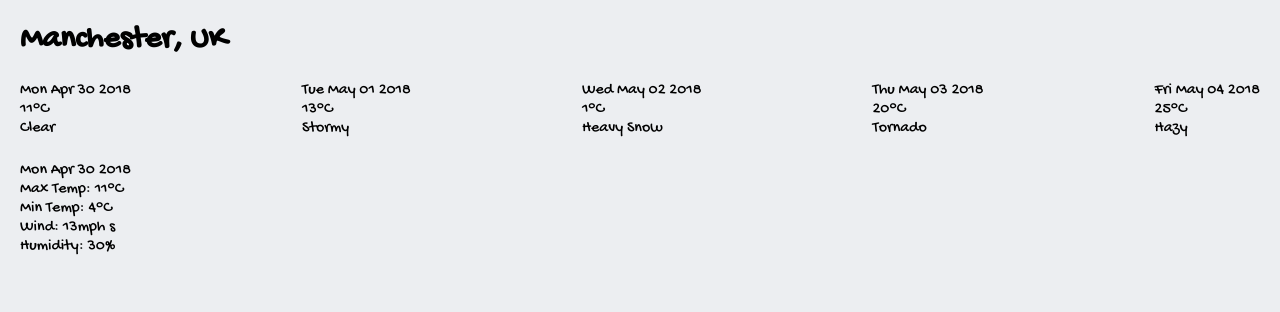
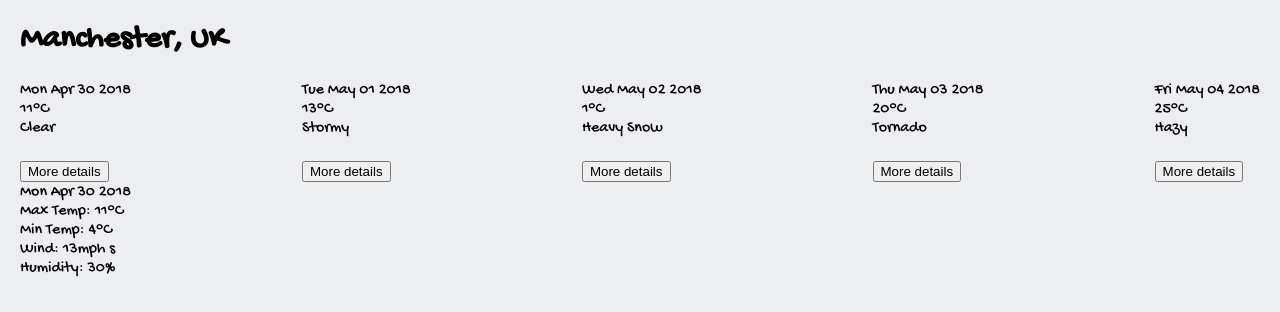
Before and after one commit to C-Marfil/weather-app, a React (Create React App) app: page / in a window 1280 px wide. Shown: the top 312 px of the page. Built offline with nearby package versions, Linux system fonts and the light colour scheme; some icons are missing.

Commit message:
added state hooks and event handlers

```diff
--- a/src/components/App.jsx
+++ b/src/components/App.jsx
@@ -1,4 +1,4 @@
-import React from "react";
+import React, { useState } from "react";
 import PropTypes from "prop-types";
 import LocationDetails from "./LocationDetails";
 import ForecastSummaries from "./ForecastSummaries";
@@ -6,12 +6,23 @@
 import "../styles/App.css";
 
 function App({ location, forecasts }) {
+  const [selectedDate, setSelectedDate] = useState(forecasts[0].date);
+
+  const selectedForecast = forecasts.find(
+    (forecast) => forecast.date === selectedDate
+  );
+
+  const handleForecastSelect = (date) => setSelectedDate(date);
+
   const { city, country } = location || {};
   return (
     <div className="weather-app">
       <LocationDetails city={city} country={country} />
-      <ForecastSummaries forecasts={forecasts} />
-      <ForecastDetails forecast={forecasts[0]} />
+      <ForecastSummaries
+        onForecastSelect={handleForecastSelect}
+        forecasts={forecasts}
+      />
+      <ForecastDetails forecast={selectedForecast} />
     </div>
   );
 }
--- a/src/components/ForecastSummaries.jsx
+++ b/src/components/ForecastSummaries.jsx
@@ -3,7 +3,7 @@
 import ForecastSummary from "./ForecastSummary";
 import "../styles/ForecastSummaries.css";
 
-function ForecastSummaries({ forecasts }) {
+function ForecastSummaries({ forecasts, onForecastSelect }) {
   return (
     <div className="forecast-summaries">
       {forecasts.map((forecast) => (
@@ -12,6 +12,7 @@
           date={forecast.date}
           description={forecast.description}
           icon={forecast.icon}
+          onSelect={onForecastSelect}
           temperature={forecast.temperature}
         />
       ))}
@@ -31,6 +32,7 @@
       }),
     })
   ).isRequired,
+  onForecastSelect: PropTypes.func.isRequired,
 };
 
 export default ForecastSummaries;
--- a/src/components/ForecastSummary.jsx
+++ b/src/components/ForecastSummary.jsx
@@ -3,7 +3,7 @@
 import WeatherIcon from "react-icons-weather";
 
 function ForecastSummary(props) {
-  const { date, temperature, description, icon } = props;
+  const { date, temperature, description, icon, onSelect } = props;
   const formattedDate = new Date(date).toDateString();
 
   return (
@@ -17,6 +17,9 @@
       <div className="forecast-summary__icon" data-testid="forecast-icon">
         <WeatherIcon name="owm" iconId={icon} />
       </div>
+      <button type="button" onClick={() => onSelect(date)}>
+        More details
+      </button>
     </div>
   );
 }
@@ -29,6 +32,7 @@
     min: PropTypes.number,
     max: PropTypes.number,
   }).isRequired,
+  onSelect: PropTypes.func.isRequired,
 };
 
 export default ForecastSummary;
```
